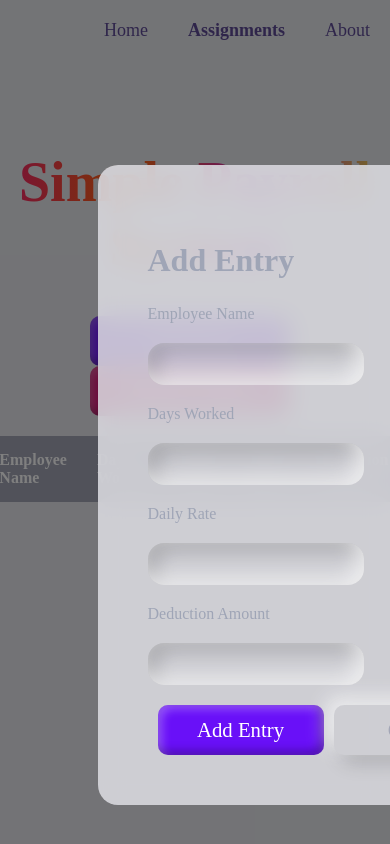
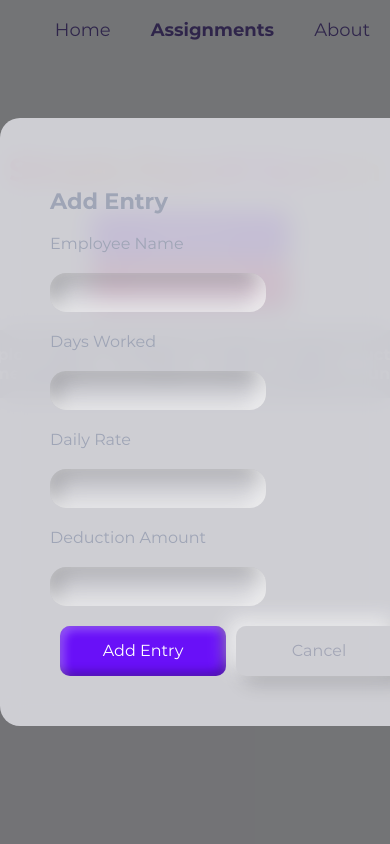
Before and after one commit to RayEmanueleUntal/ITC, a plain HTML site: page html/simplePayrollSystem.html in a window 390 px wide. Both pictures are taken after a click on the button "Add Entry". Drawn offline with Linux system fonts and the light colour scheme.

Commit message:
Update simplePayrollSystem.css

```diff
--- a/css/simplePayrollSystem.css
+++ b/css/simplePayrollSystem.css
@@ -222,9 +222,6 @@ tr:nth-child(odd) {
     padding: 50px;
     border-radius: 20px;
     color: #9fa5b6;
-    left: 25%;
-    right: 25%;
-    top: 15%;
 }
 
 .popup-section::backdrop {
@@ -248,7 +245,6 @@ tr:nth-child(odd) {
     outline: none;
     margin-block: 20px;
     border: none;
-    font-size: 1.5rem;
     background: none;
     color: #a3a6b6;
     width: 50%;
@@ -300,3 +296,38 @@ tr:nth-child(odd) {
 .remove-entry-content-section .confirmation-button {
     background: #d40f72;
 }
+
+
+@font-face {
+    font-family: 'Montserrat';
+    src: url("../assets/fonts/Montserrat-Bold.otf") format("opentype");
+    font-weight: bold;
+    font-style: normal;
+}
+
+@font-face {
+    font-family: 'Montserrat';
+    src: url("../assets/fonts/Montserrat-Regular.otf") format("opentype");
+    font-weight: normal;
+    font-style: normal;
+}
+
+@media (max-width: 1024px) {
+
+    .title-container h1 {
+        font-size: 2rem;
+    }
+
+    .operation-button {
+        font-size: 1rem;
+    }
+
+    .popup-section h2 {
+        font-size: 1.4rem;
+    }
+
+    .popup-section input {
+        font-size: 1rem;
+    }
+
+}
```
